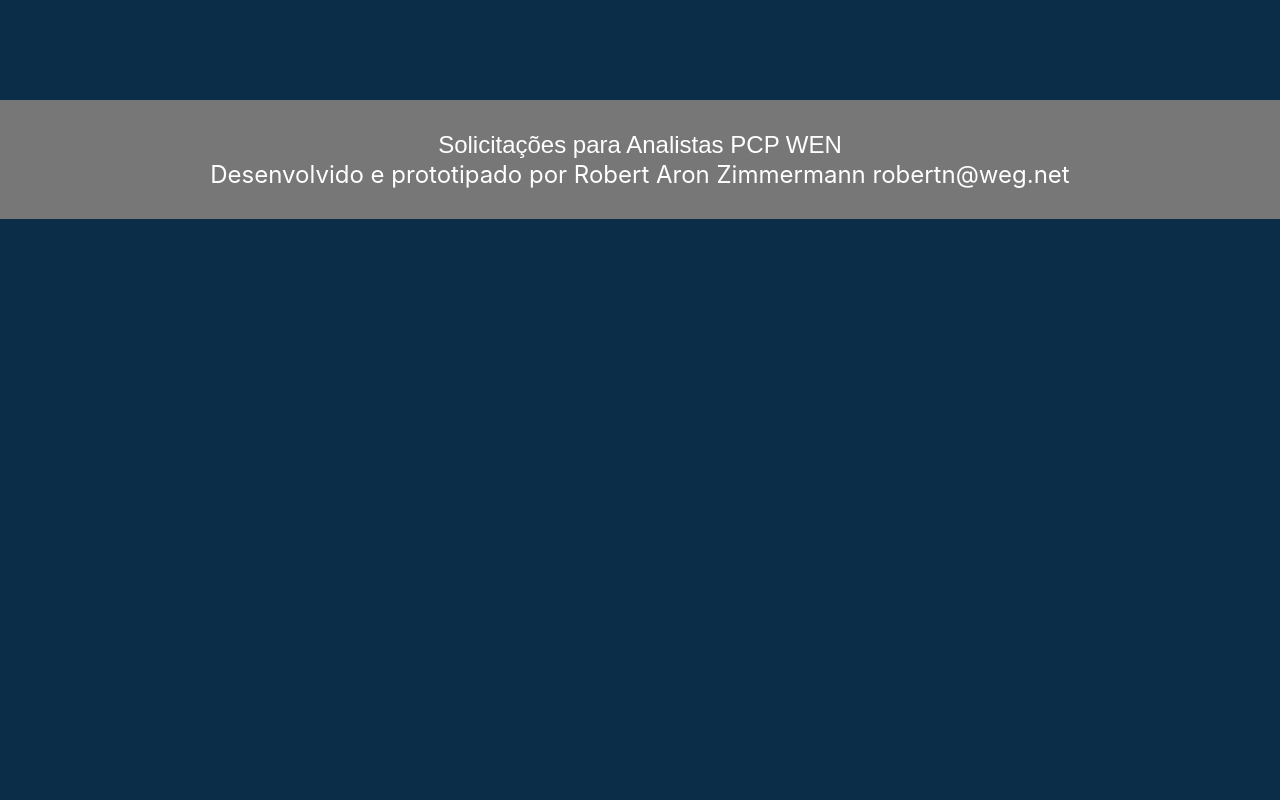
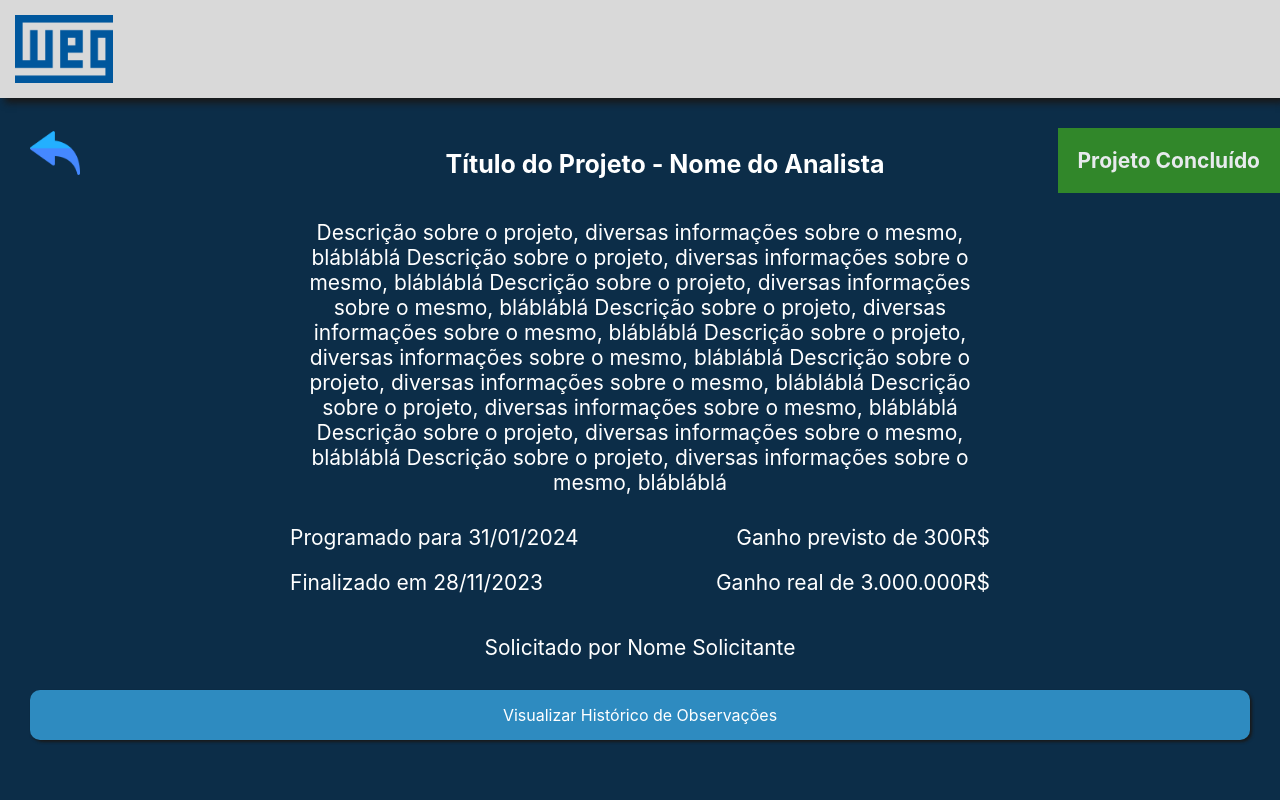
Before and after one commit to RA4Z/solicitar-analista, a React (Create React App) app: page /Projeto/1 in a window 1280 px wide. Shown: the top 800 px of the page. Built offline with nearby package versions, Linux system fonts and the light colour scheme.

Commit message:
Criando e estilizando tela de projeto

```diff
--- /dev/null
+++ b/src/pages/Projeto/Projeto.module.scss
@@ -0,0 +1,68 @@
+@import "styles/variaveis";
+@import "styles/breakpoints";
+
+.container {
+    padding: 30px;
+    min-height: 100vh;
+    color: white;
+    font-size: calc(1px + 2.5vmin);
+    text-align: center;
+
+    @media(max-width:$mobile) {
+        font-size: calc(5px + 2.5vmin);
+    }
+
+    &__header {
+        display: flex;
+        justify-content: space-between;
+
+        img {
+            height: 50px;
+        }
+
+        h2 {
+            max-width: 500px;
+            font-size: calc(17px + 1vmin);
+        }
+    }
+
+    &__body {
+        padding: 20px;
+        margin: 0 auto;
+        max-width: 700px;
+
+        @media(max-width:$mobile) {
+            padding: 0px;
+        }
+    }
+
+    &__esperado {
+        display: flex;
+        margin: 0 auto;
+        padding: 10px;
+        max-width: 700px;
+        justify-content: space-between;
+    }
+
+    &__real {
+        display: flex;
+        margin: 0 auto;
+        padding: 10px;
+        max-width: 700px;
+        justify-content: space-between;
+    }
+
+    &__end {
+        padding: 30px;
+    }
+}
+
+.status_projeto {
+    position: fixed;
+    right: 0pt;
+    font-weight: bold;
+    opacity: 0.9;
+    padding: 20px;
+    z-index: 1;
+    background-color: $concluido;
+}
--- /dev/null
+++ b/src/pages/Projeto/index.tsx
@@ -0,0 +1,31 @@
+import Button from 'components/Button'
+import styles from './Projeto.module.scss'
+import VoltarIMG from 'assets/imagem_voltar.png'
+
+export default function Projeto() {
+    return (
+        <div className={styles.container}>
+            <div className={styles.status_projeto}>Projeto Concluído</div>
+            <div className={styles.container__header}>
+                <img src={VoltarIMG} alt='Voltar' />
+                <h2>Título do Projeto - Nome do Analista</h2>
+                <div />
+            </div>
+            <div className={styles.container__body}>
+                Descrição sobre o projeto, diversas informações sobre o mesmo, blábláblá Descrição sobre o projeto, diversas informações sobre o mesmo, blábláblá Descrição sobre o projeto, diversas informações sobre o mesmo, blábláblá Descrição sobre o projeto, diversas informações sobre o mesmo, blábláblá Descrição sobre o projeto, diversas informações sobre o mesmo, blábláblá Descrição sobre o projeto, diversas informações sobre o mesmo, blábláblá Descrição sobre o projeto, diversas informações sobre o mesmo, blábláblá Descrição sobre o projeto, diversas informações sobre o mesmo, blábláblá Descrição sobre o projeto, diversas informações sobre o mesmo, blábláblá
+            </div>
+            <div className={styles.container__esperado}>
+                <div>Programado para 31/01/2024</div>
+                <div>Ganho previsto de 300R$</div>
+            </div>
+            <div className={styles.container__real}>
+                <div>Finalizado em 28/11/2023</div>
+                <div>Ganho real de 3.000.000R$</div>
+            </div>
+            <div className={styles.container__end}>
+                Solicitado por Nome Solicitante
+            </div>
+            <Button texto='Visualizar Histórico de Observações' cor='azul claro' onClick={() => { }} />
+        </div>
+    )
+}
--- a/src/routes.tsx
+++ b/src/routes.tsx
@@ -4,6 +4,7 @@
 import Header from "components/Header";
 import Footer from "components/Footer";
 import Cadastrar from "pages/Cadastrar";
+import Projeto from "pages/Projeto";
 
 export default function AppRouter() {
     return (
@@ -12,6 +13,7 @@
                 <Route path='/' element={<Header />}>
                     <Route index element={<Visualizar />} />
                     <Route path='/Cadastro' element={<Cadastrar />} />
+                    <Route path='/Projeto/:id' element={<Projeto />} />
                 </Route>
             </Routes>
             <Footer />
```
